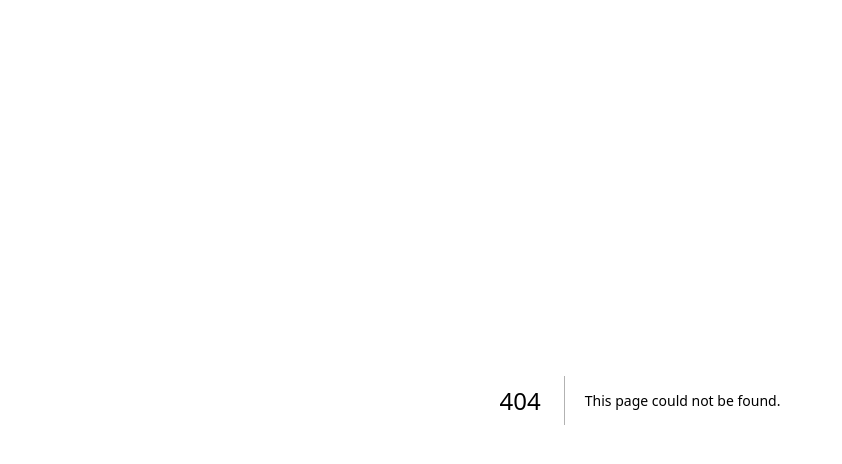
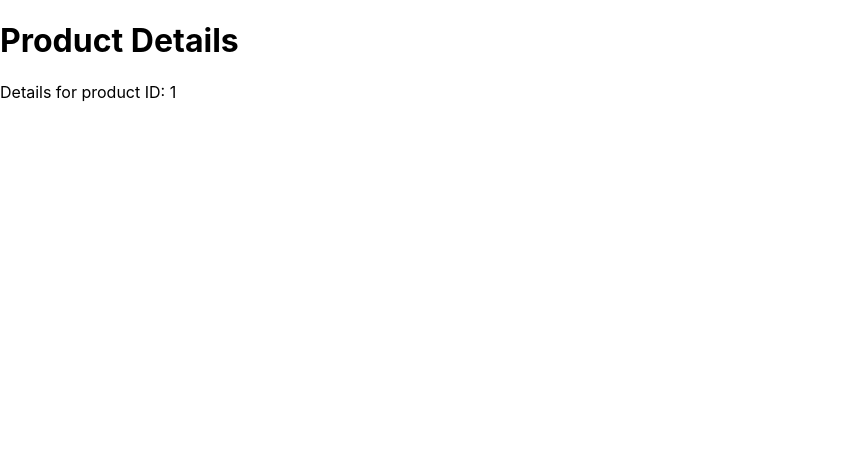
Before and after one commit to naimprince010-ship-it/ecommerce-site, a Next.js app in the folder client/: page /products/1 in a window 1280 px wide. Before the commit this address had no page. Shown: the top 464 px of the page, without its empty margins (0-842 px from the left). Built offline with nearby package versions, Linux system fonts and the light colour scheme.

Commit message:
Add product detail page

```diff
--- /dev/null
+++ b/client/pages/products/[id].js
@@ -0,0 +1,13 @@
+import { useRouter } from 'next/router';
+
+export default function ProductDetails() {
+  const router = useRouter();
+  const { id } = router.query;
+
+  return (
+    <div>
+      <h1>Product Details</h1>
+      <p>Details for product ID: {id}</p>
+    </div>
+  );
+}
```
